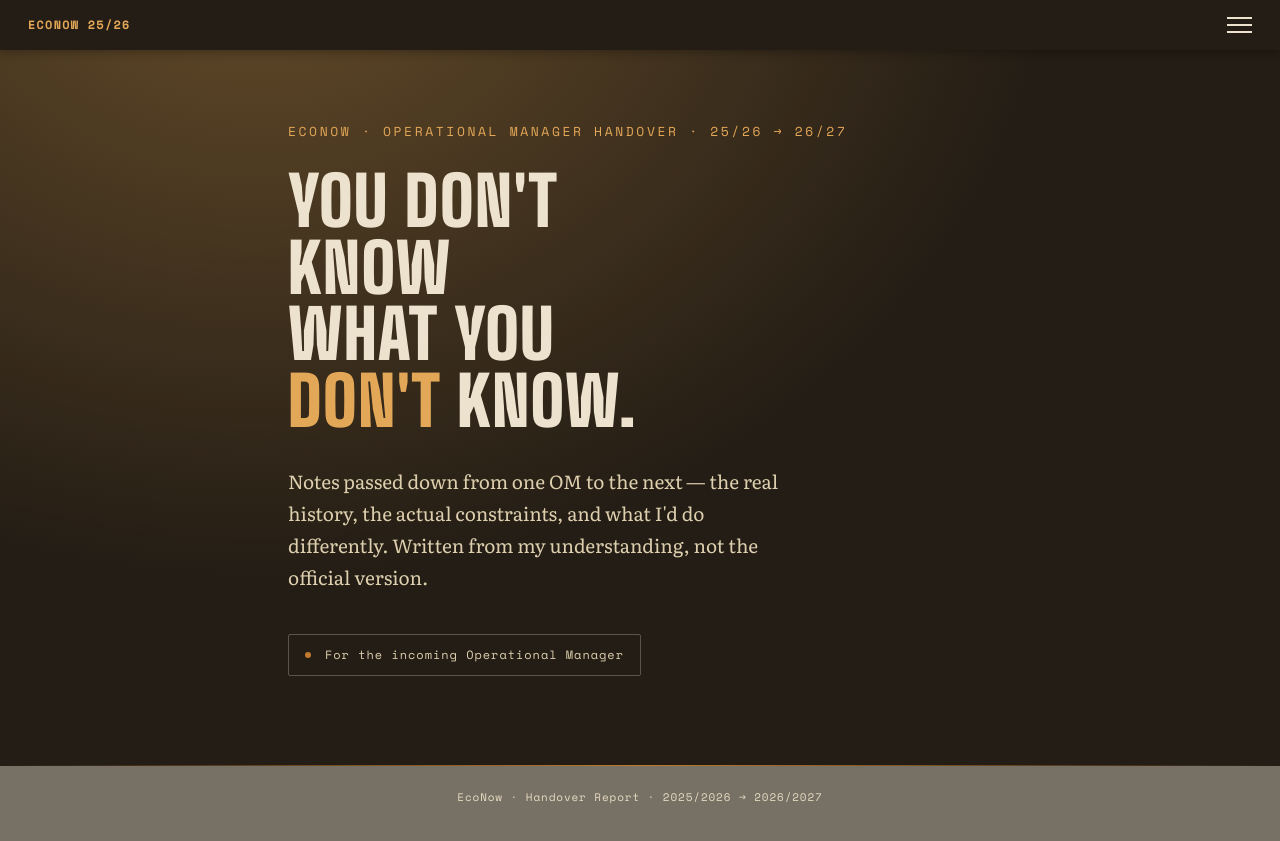
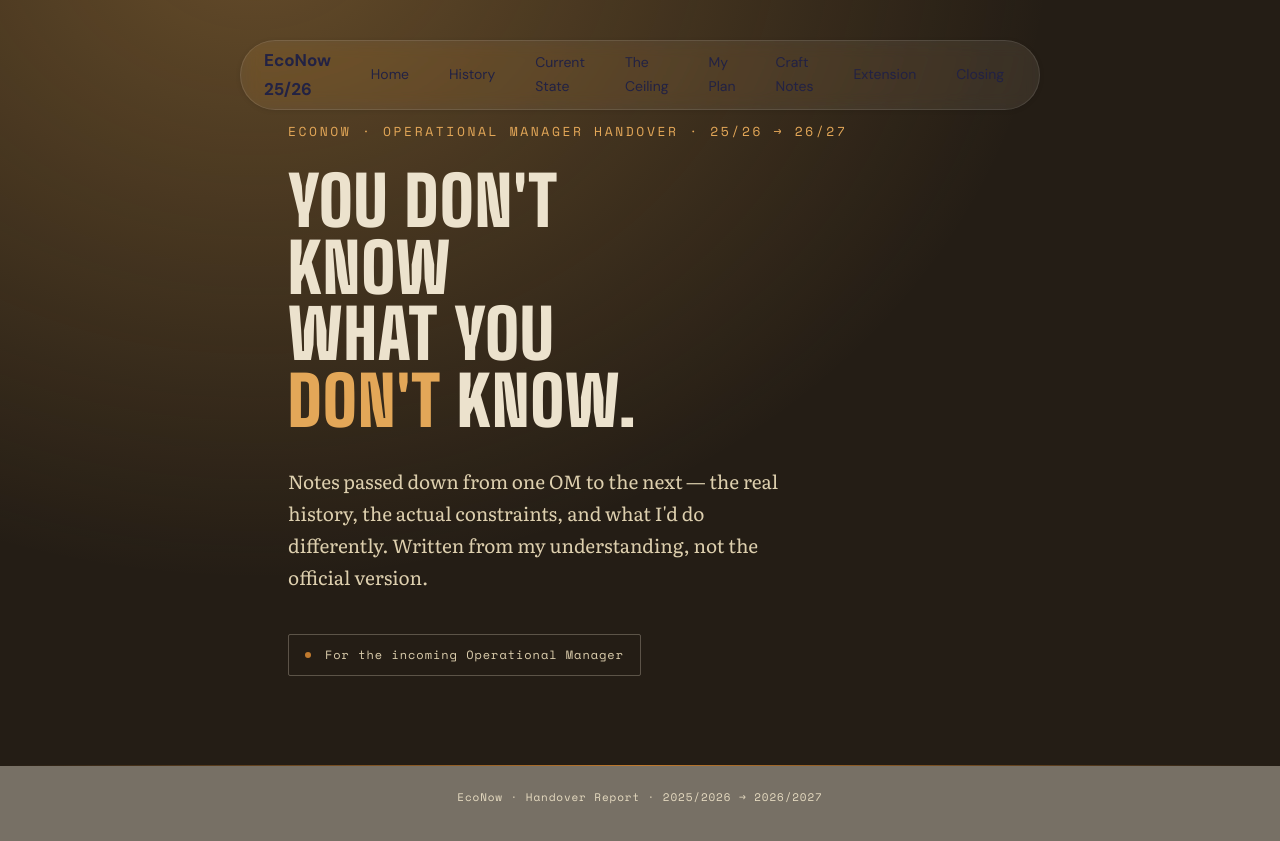
Before and after one commit to 7-wwh/EcoNow_handover_website, a plain HTML site: page index.html in a window 1280 px wide. Drawn offline with nearby package versions, Linux system fonts and the light colour scheme.

Commit message:
Update navigation bar with glassmorphism style

```diff
--- /dev/null
+++ b/assets/css/nav.css
@@ -0,0 +1,75 @@
+@import url('https://fonts.googleapis.com/css2?family=DM+Sans:opsz,wght@9..40,100..1000&display=swap');
+
+:root {
+  --c-glass: #bbbbbc;
+  --c-light: #fff;
+  --c-dark: #000;
+
+  --c-content: #224;
+  --c-action: #0052f5;
+
+  --c-bg: #E8E8E9;
+
+  --glass-reflex-dark: 1;
+  --glass-reflex-light: 1;
+
+  --saturation: 150%;
+}
+
+/* Updated Navigation Container */
+.navbar {
+  position: fixed;
+  z-index: 1000;
+  top: 40px;
+  left: 50%;
+  translate: -50%;
+  display: flex;
+  align-items: center;
+  justify-content: space-between;
+  width: 90%;
+  max-width: 800px;
+  height: 70px;
+  box-sizing: border-box;
+  padding: 8px 24px;
+  margin: 0 auto;
+  border-radius: 99em;
+  background-color: color-mix(in srgb, var(--c-glass) 12%, transparent);
+  backdrop-filter: blur(8px) saturate(var(--saturation));
+  -webkit-backdrop-filter: blur(8px) saturate(var(--saturation));
+  box-shadow:
+    inset 0 0 0 1px color-mix(in srgb, var(--c-light) calc(var(--glass-reflex-light) * 10%), transparent),
+    0px 1px 5px 0px color-mix(in srgb, var(--c-dark) calc(var(--glass-reflex-dark) * 10%), transparent);
+  transition: background-color 400ms, box-shadow 400ms;
+}
+
+.nav-brand {
+  font-family: "DM Sans", sans-serif;
+  font-weight: 700;
+  color: var(--c-content);
+  margin-right: 20px;
+}
+
+.nav-links {
+  display: flex;
+  align-items: center;
+  gap: 16px;
+}
+
+.nav-links a {
+  color: var(--c-content);
+  font-family: "DM Sans", sans-serif;
+  font-size: 14px;
+  text-decoration: none;
+  padding: 8px 12px;
+  border-radius: 99em;
+  transition: background 0.2s, color 0.2s;
+}
+
+.nav-links a:hover {
+  background: color-mix(in srgb, var(--c-glass) 20%, transparent);
+  color: var(--c-action);
+}
+
+.burger-menu {
+  display: none; /* Hide burger if not needed with this nav, or handle responsive differently */
+}
--- a/assets/css/style.css
+++ b/assets/css/style.css
@@ -38,71 +38,9 @@
 
   a{color:var(--sage-dark); text-decoration:none;}
 
-  /* ---------- NAVIGATION BAR ---------- */
+  /* ---------- NAVIGATION BAR (Replaced by nav.css) ---------- */
   .navbar {
-    position: fixed;
-    top: 0;
-    left: 0;
-    width: 100%;
-    background: var(--ink);
-    color: var(--paper);
-    z-index: 1000;
-    display: flex;
-    justify-content: space-between;
-    align-items: center;
-    padding: 15px 28px;
-    font-family: 'Space Mono', monospace;
-    font-size: 12px;
-    box-shadow: 0 2px 10px rgba(0,0,0,0.3);
-  }
-  .nav-brand {
-    font-weight: 700;
-    color: var(--wax-light);
-    letter-spacing: 0.1em;
-    text-transform: uppercase;
-  }
-  .burger-menu {
-    cursor: pointer;
-    display: flex;
-    flex-direction: column;
-    gap: 5px;
-    z-index: 1001;
-  }
-  .burger-menu div {
-    width: 25px;
-    height: 2px;
-    background: var(--paper);
-    transition: 0.3s;
-  }
-  .nav-links {
-    position: fixed;
-    top: 0;
-    right: -100%;
-    width: 250px;
-    height: 100vh;
-    background: var(--ink);
-    display: flex;
-    flex-direction: column;
-    padding: 80px 30px;
-    gap: 20px;
-    transition: 0.4s ease-in-out;
-    box-shadow: -5px 0 15px rgba(0,0,0,0.5);
-  }
-  .nav-links.active {
-    right: 0;
-  }
-  .nav-links a {
-    color: var(--paper);
-    font-size: 14px;
-    text-transform: uppercase;
-    letter-spacing: 0.05em;
-    transition: 0.2s;
-    border-bottom: 1px solid transparent;
-    padding-bottom: 5px;
-  }
-  .nav-links a:hover {
-    color: var(--wax-light);
-    border-bottom-color: var(--wax-light);
+    display: none;
   }
 
   /* ---------- burn rail (scroll progress) ---------- */
--- a/index.html
+++ b/index.html
@@ -5,16 +5,12 @@
 <link rel="preconnect" href="https://fonts.gstatic.com" crossorigin>
 <link href="https://fonts.googleapis.com/css2?family=Big+Shoulders+Display:wght@500;700;900&family=Literata:ital,opsz,wght@0,18..144,400;0,18..144,500;0,18..144,600;1,18..144,400&family=Space+Mono:wght@400;700&display=swap" rel="stylesheet">
 <link rel="stylesheet" href="assets/css/style.css">
+<link rel="stylesheet" href="assets/css/nav.css">
 </head>
 <body onload="document.addEventListener('DOMContentLoaded', () => {})">
 
 <nav class="navbar">
   <div class="nav-brand">EcoNow 25/26</div>
-  <div class="burger-menu">
-    <div></div>
-    <div></div>
-    <div></div>
-  </div>
   <div class="nav-links">
     <a href="index.html">Home</a>
     <a href="history/">History</a>
```
